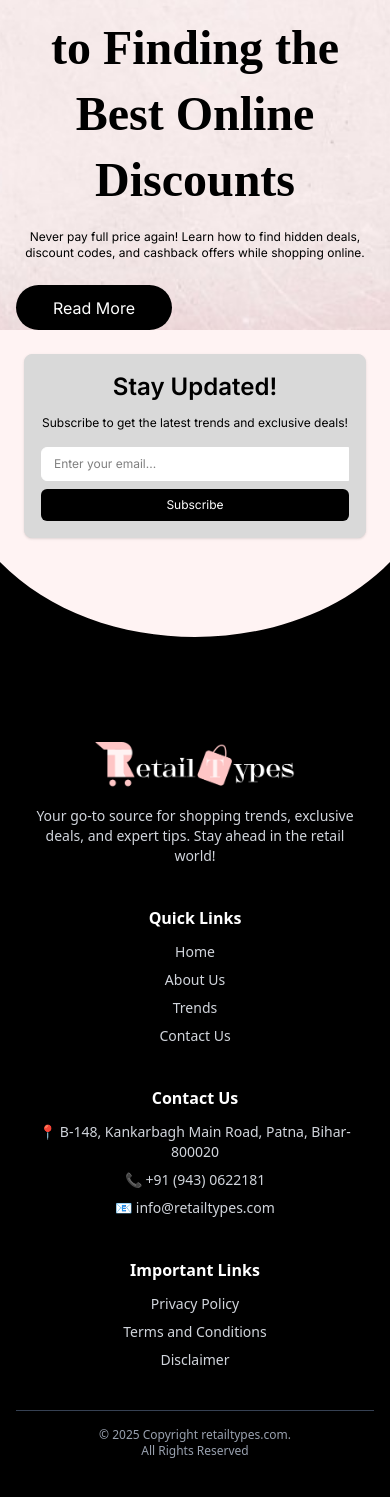
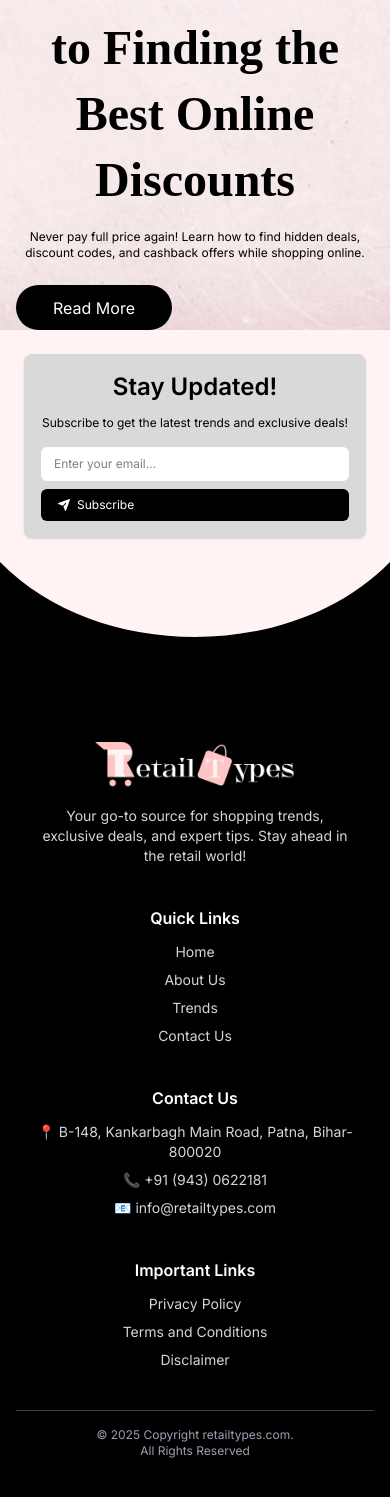
Before and after one commit to abhyudy/website-rs, a React (Vite) app in the folder frontend/: page / in a window 390 px wide. Shown: the part 5825-7322 px from the top of the page. Built offline with nearby package versions, Linux system fonts and the light colour scheme.

Commit message:
Responsive working

```diff
--- a/frontend/src/components/Footer.jsx
+++ b/frontend/src/components/Footer.jsx
@@ -30,11 +30,11 @@ const Footer = () => {
                 <img
                   src={logo}
                   alt="R&S"
-                  className="mb-4 h-auto max-w-[200px] object-contain mx-auto md:mx-0"
+                  className="mb-4 h-auto max-w-[200px] font-inter object-contain mx-auto md:mx-0"
                   style={{ maxHeight: '100px' }}
                 />
               </Link>
-              <p className="text-sm sm:text-base text-gray-300 max-w-xs mx-auto md:mx-0">
+              <p className="text-sm sm:text-base font-inter text-gray-300 max-w-xs mx-auto md:mx-0">
                 Your go-to source for shopping trends, exclusive deals, and
                 expert tips. Stay ahead in the retail world!
               </p>
@@ -42,10 +42,10 @@ const Footer = () => {
 
             {/* Quick Links */}
             <div className="flex-1 min-w-[200px] text-center md:text-left">
-              <h5 className="font-semibold mb-3 text-base sm:text-lg">
+              <h5 className="font-semibold mb-3 font-inter text-base sm:text-lg">
                 Quick Links
               </h5>
-              <ul className="text-sm sm:text-base space-y-2 text-gray-300">
+              <ul className="text-sm sm:text-base font-inter space-y-2 text-gray-300">
                 {['/', '/about', '/trends', '/contact'].map((path, idx) => (
                   <li key={idx}>
                     <Link
@@ -64,10 +64,10 @@ const Footer = () => {
 
             {/* Contact Info */}
             <div className="flex-1 min-w-[200px] text-center md:text-left">
-              <h5 className="font-semibold mb-3 text-base sm:text-lg">
+              <h5 className="font-semibold font-inter mb-3 text-base sm:text-lg">
                 Contact Us
               </h5>
-              <ul className="text-sm sm:text-base space-y-2 text-gray-300">
+              <ul className="text-sm sm:text-base font-inter space-y-2 text-gray-300">
                 <li>📍 B-148, Kankarbagh Main Road, Patna, Bihar-800020</li>
                 <li>📞 +91 (943) 0622181</li>
                 <li>📧 info@retailtypes.com</li>
@@ -76,10 +76,10 @@ const Footer = () => {
 
             {/* Important Links */}
             <div className="flex-1 min-w-[200px] text-center md:text-left">
-              <h5 className="font-semibold mb-3 text-base sm:text-lg">
+              <h5 className="font-semibold mb-3 font-inter text-base sm:text-lg">
                 Important Links
               </h5>
-              <ul className="text-sm sm:text-base space-y-2 text-gray-300">
+              <ul className="text-sm sm:text-base font-inter space-y-2 text-gray-300">
                 <li>
                   <Link
                     to="/privacy-policy"
@@ -109,7 +109,7 @@ const Footer = () => {
           </div>
 
           {/* Bottom Line */}
-          <div className="border-t border-gray-700 mt-10 pt-4 text-center text-xs sm:text-sm text-gray-400">
+          <div className="border-t border-gray-700 mt-10 pt-4 text-center font-inter text-xs sm:text-sm text-gray-400">
             © {new Date().getFullYear()} Copyright retailtypes.com.
             <br /> All Rights Reserved
           </div>
--- a/frontend/src/components/Subscribe.jsx
+++ b/frontend/src/components/Subscribe.jsx
@@ -1,5 +1,5 @@
 import React from 'react'
-
+import { RiTelegram2Line } from 'react-icons/ri'
 const Subscribe = () => {
   return (
     <div className="bg-background-color py-6 sm:py-12 px-6">
@@ -10,17 +10,18 @@ const Subscribe = () => {
         <p className="text-xs sm:text-sm md:text-base font-inter text-background-black mb-4 sm:mb-6 text-center max-w-lg">
           Subscribe to get the latest trends and exclusive deals!
         </p>
-        <form className="flex flex-col sm:flex-row  justify-center w-full max-w-md gap-2 sm:gap-0">
+        <form className="flex flex-col sm:flex-row  justify-center w-full max-w-md gap-2">
           <input
             type="email"
             placeholder="Enter your email..."
-            className="flex-1 px-3 sm:px-4 py-2 border bg-white border-white rounded-l-md sm:rounded-r-none focus:outline-none focus:ring-2 focus:ring-background-black text-xs sm:text-sm font-inter"
+            className="flex-1 px-3 sm:px-4 py-2 border bg-white border-white rounded-md focus:outline-none focus:ring-2 focus:ring-background-black text-xs sm:text-sm font-inter"
             required
           />
           <a
             href="/contact"
-            className="bg-background-black text-white px-4 sm:px-5 py-2 rounded-md sm:rounded-l-none sm:rounded-r-md hover:bg-gray-800 transition text-xs sm:text-sm text-center font-inter"
+            className="bg-background-black flex items-center gap-1 text-white px-4 sm:px-3 py-2 rounded-md  sm:rounded-md hover:bg-gray-800 transition text-xs sm:text-sm text-center font-inter"
           >
+            <img src="./img/air.png" alt="" />
             Subscribe
           </a>
         </form>
--- a/frontend/src/components/about/AboutBox.jsx
+++ b/frontend/src/components/about/AboutBox.jsx
@@ -16,14 +16,14 @@ const AboutBox = () => {
         {/* Box 2 - Text */}
         <div className="w-full bg-white p-6 md:p-10 flex flex-col justify-between text-center rounded-3xl aspect-auto md:aspect-square">
           <div className="text-left">
-            <h2 className="text-3xl md:text-5xl font-semibold text-gray-800">
+            <h1 className="text-3xl md:text-5xl font-inter font-semibold text-black">
               Why We Are
-            </h2>
-            <h2 className="text-3xl md:text-5xl font-semibold text-gray-800">
+            </h1>
+            <h1 className="text-3xl md:text-5xl font-inter font-semibold text-black">
               the Best?
-            </h2>
+            </h1>
           </div>
-          <p className="text-left text-base md:text-lg text-black mt-4">
+          <p className="text-left text-base font-inter md:text-lg text-black mt-4">
             Unlike other shopping blogs, we go beyond product listings. We
             provide detailed shopping guides, real user experiences, and tips to
             help you maximize your budget. Our dedicated team stays updated on
@@ -35,14 +35,14 @@ const AboutBox = () => {
         {/* Box 3 - Text */}
         <div className="w-full bg-white p-6 md:p-10 flex flex-col justify-between rounded-3xl aspect-auto md:aspect-square">
           <div className="text-left">
-            <h2 className="text-3xl md:text-5xl font-semibold text-gray-800">
+            <h1 className="text-3xl md:text-5xl font-inter font-semibold text-black">
               Why Choose
-            </h2>
-            <h2 className="text-3xl md:text-5xl font-semibold text-gray-800">
+            </h1>
+            <h1 className="text-3xl md:text-5xl font-inter font-semibold text-black">
               Us?
-            </h2>
+            </h1>
           </div>
-          <p className="text-left text-base md:text-lg text-black mt-4">
+          <p className="text-left text-base font-inter md:text-lg text-black mt-4">
             We stand out by providing well-researched, unbiased recommendations
             that ensure you get the best shopping experience. Our team curates
             top deals, offers real product insights, and keeps you ahead with
--- a/frontend/src/components/about/ImageSlider.jsx
+++ b/frontend/src/components/about/ImageSlider.jsx
@@ -122,26 +122,32 @@ export default function ImageSlider() {
       {/* Intro */}
       <div className="py-5">
         <div className="relative flex items-center justify-between mt-2">
-          <h3 className="text-3xl md:text-6xl custom-times font-semibold text-gray-800">
+          <h3 className="text-3xl md:text-6xl custom-times font-semibold text-black">
             What We Cover
           </h3>
+          <div className="inline-block md:hidden">
+            {/* Hamburger Icon - Only on Mobile */}
+            <FilterBox />
+          </div>
         </div>
-        <p className="text-black mt-4 max-w-3xl">
+
+        <div id='big-filter-box' className="hidden md:inline-block">
+          <FilterBox />
+        </div>
+
+        <p className="text-black font-inter mt-4 max-w-3xl">
           We explore a wide range of shopping categories, from fashion and tech
           to beauty and home essentials. Stay ahead with the latest trends,
           discover must-have products, and unlock exclusive deals curated just
           for you.
         </p>
-
-        {/* Hamburger Icon - Only on Mobile */}
-        <FilterBox />
       </div>
 
       {/* Top Bar */}
       <div className="flex flex-col md:flex-row justify-between items-start md:items-center pt-10 gap-4 md:gap-0">
-        <h2 className="text-3xl md:text-5xl font-bold text-gray-800 border-l-4 border-[#E37561] pl-4">
+        <h1 className="text-3xl md:text-5xl font-bold font-inter text-black border-l-4 border-[#E37561] pl-4">
           Blog
-        </h2>
+        </h1>
         <div className="flex items-center space-x-3 sm:space-x-6">
           <span className="text-lg sm:text-2xl text-black font-medium">
             See All ({photoData.length})
--- a/frontend/src/components/filter/FilterBox.jsx
+++ b/frontend/src/components/filter/FilterBox.jsx
@@ -24,7 +24,7 @@ const FilterBox = ({
       <div className="md:hidden relative">
         <button
           onClick={() => setMenuOpen(!menuOpen)}
-          className="p-2 border rounded-md text-gray-700 bg-white shadow-sm hover:bg-gray-100"
+          className="p-2 border rounded-md text-black bg-white shadow-sm hover:bg-gray-100"
         >
           <HiOutlineAdjustmentsHorizontal className="text-2xl" />
         </button>
@@ -71,7 +71,7 @@ const FilterBox = ({
             </span>
           </button>
         ))}
-        <div className="flex-1">
+        <div className="flex-1" id='search-box'>
           <div className="flex items-center border rounded-full px-4 py-2 bg-white text-black font-inter border-gray-300">
             <input
               type="text"
--- a/frontend/src/index.css
+++ b/frontend/src/index.css
@@ -27,3 +27,8 @@
     transform: translateY(-50%);
   }
 }
+
+
+#big-filter-box #search-box {
+  display: none;
+}
--- a/frontend/src/pages/Trending.jsx
+++ b/frontend/src/pages/Trending.jsx
@@ -62,6 +62,7 @@ const Trending = () => {
 
         {/* Category & Search */}
         <div className="w-full flex flex-col md:flex-row items-end md:items-center justify-between py-8">
+
           <FilterBox
             selectedCategory={selectedCategory}
             onCategoryChange={setSelectedCategory}
```
Also changed, not shown: frontend/public/img/air.png (added).
